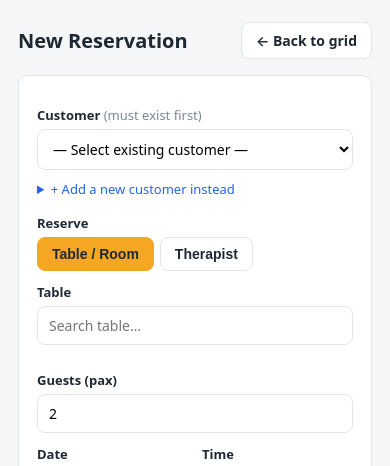
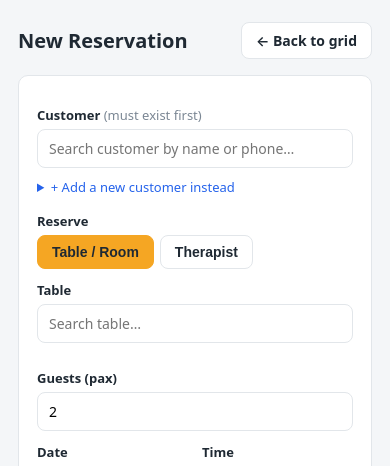
Before and after one commit to whatzittoya/reservation, a PHP site: the page made by templates/reservation_form.php in a window 390 px wide. Shown: the top 466 px of the page. Run offline with PHP 8.4, Linux system fonts and the light colour scheme; the template is opened without the code that fills it, so the values that code supplies are empty.

Commit message:
Make the customer picker searchable too
Same makeSearchable() enhancement as the table dropdown; matches on name and
phone, since both are in the option text.

Co-Authored-By: Claude Opus 5 <noreply@anthropic.com>

```diff
--- a/templates/reservation_form.php
+++ b/templates/reservation_form.php
@@ -28,7 +28,7 @@ $err = static fn ($k) => isset($errors[$k]) ? '<div class="error">' . htmlspecia
 <div class="card" style="max-width:640px;">
     <form method="post" action="<?= $action ?>">
         <label>Customer <span class="muted" style="font-weight:400;">(must exist first)</span></label>
-        <select name="customer_id">
+        <select name="customer_id" id="customer_id">
             <option value="">— Select existing customer —</option>
             <?php foreach ($customers as $cust): ?>
                 <option value="<?= (int) $cust['id'] ?>" <?= $selCust === (int) $cust['id'] ? 'selected' : '' ?>>
@@ -274,5 +274,6 @@ function makeSearchable(select, placeholder){
     syncInput();
 }
 
+makeSearchable(document.getElementById('customer_id'), 'Search customer by name or phone…');
 makeSearchable(document.getElementById('tableName'), 'Search table…');
 </script>
```
